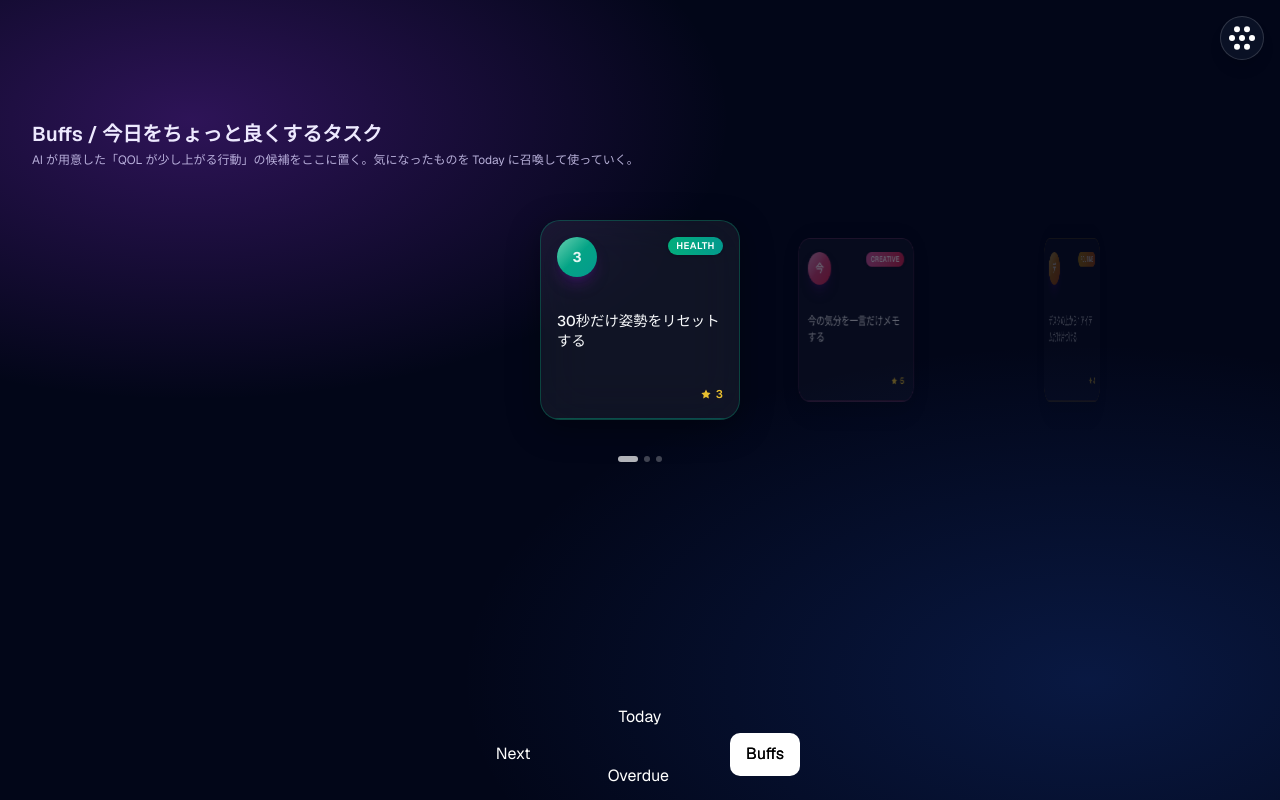
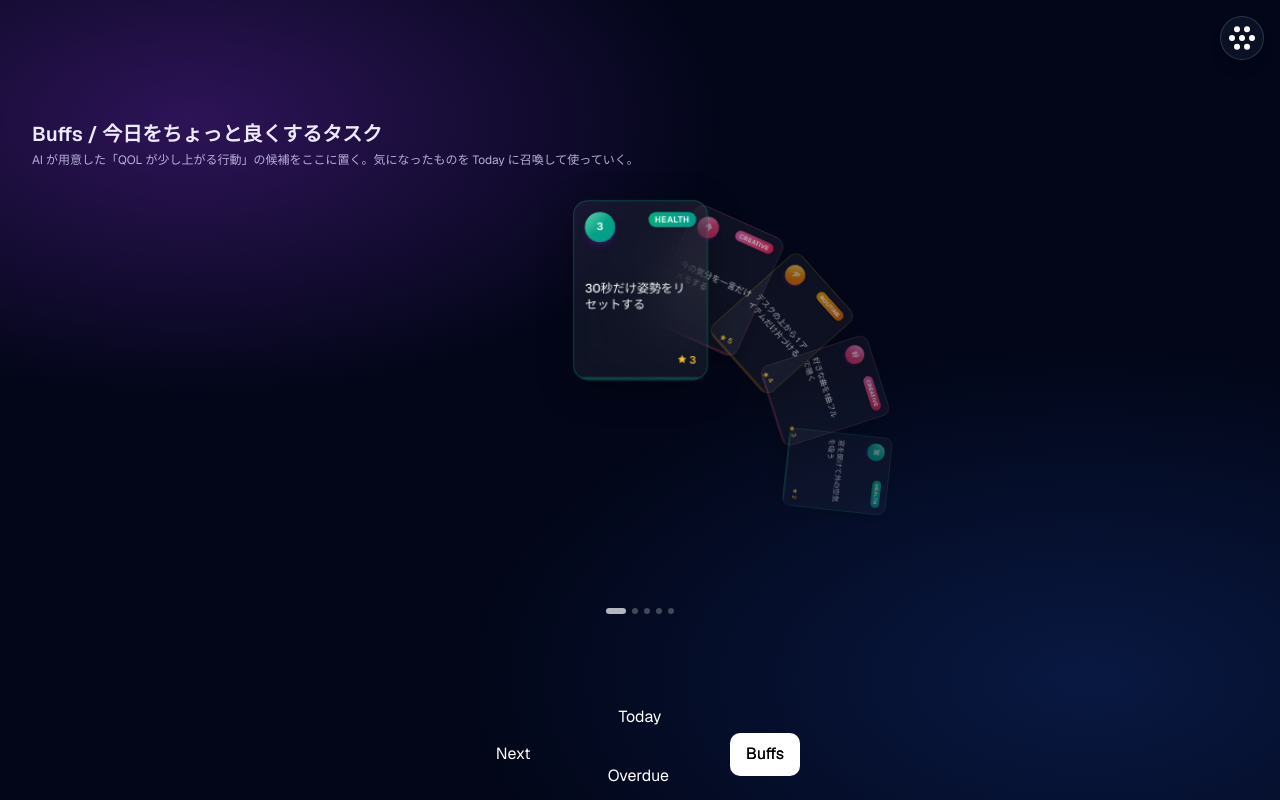
Before and after one commit to tuzuya/daily-app, a Next.js app: page /buffs in a window 1280 px wide. Built offline with nearby package versions, Linux system fonts and the light colour scheme.

Commit message:
カードスライドの調整

```diff
--- a/src/app/components/SpaceNavigator.tsx
+++ b/src/app/components/SpaceNavigator.tsx
@@ -107,6 +107,47 @@ const MOCK_TODAY: Task[] = [
     createdAt: Date.now() - 3600000,
     done: false,
   },
+  {
+    id: "t4",
+    title: "TypeScript の型パズルを1問だけ解く",
+    category: "study",
+    points: 15,
+    deadline: new Date().toISOString().slice(0, 10),
+    description: "type-challenges から Easy を1問ピックアップして解く。",
+    estimatedMinutes: 20,
+    createdAt: Date.now() - 7200000,
+    done: false,
+  },
+  {
+    id: "t5",
+    title: "散歩しながら音声メモを1つ録る",
+    category: "creative",
+    points: 8,
+    description: "外に出て5分歩きながら、頭に浮かんだアイデアを音声メモに残す。",
+    estimatedMinutes: 10,
+    createdAt: Date.now() - 43200000,
+    done: false,
+  },
+  {
+    id: "t6",
+    title: "デスク周りを30秒だけ片づける",
+    category: "routine",
+    points: 3,
+    description: "目の前の1アイテムだけ元に戻す。小さな達成感で集中モードに入る。",
+    estimatedMinutes: 1,
+    createdAt: Date.now() - 1800000,
+    done: false,
+  },
+  {
+    id: "t7",
+    title: "水を1杯飲んでストレッチ",
+    category: "health",
+    points: 4,
+    description: "水分補給と軽い首・肩のストレッチ。1分で完了。",
+    estimatedMinutes: 2,
+    createdAt: Date.now() - 900000,
+    done: false,
+  },
 ];
 
 const MOCK_NEXT: Task[] = [
@@ -141,6 +182,27 @@ const MOCK_NEXT: Task[] = [
     createdAt: Date.now() - 604800000,
     done: false,
   },
+  {
+    id: "n4",
+    title: "ポートフォリオに載せるプロジェクトを選定する",
+    category: "skill",
+    points: 20,
+    deadline: new Date(Date.now() + 86400000 * 7).toISOString().slice(0, 10),
+    description: "過去の制作物から3つ選び、スクリーンショットと概要を準備する。",
+    estimatedMinutes: 30,
+    createdAt: Date.now() - 345600000,
+    done: false,
+  },
+  {
+    id: "n5",
+    title: "来週のミーティング資料の下書き",
+    category: "study",
+    points: 15,
+    deadline: new Date(Date.now() + 86400000 * 5).toISOString().slice(0, 10),
+    estimatedMinutes: 25,
+    createdAt: Date.now() - 172800000,
+    done: false,
+  },
 ];
 
 const MOCK_OVERDUE: Task[] = [
@@ -165,6 +227,28 @@ const MOCK_OVERDUE: Task[] = [
       "「もうやらなくていい」と判断したタスクを勇気を持って手放す練習。",
     estimatedMinutes: 5,
     createdAt: Date.now() - 1296000000,
+    done: false,
+  },
+  {
+    id: "o3",
+    title: "返信し忘れていたメッセージに返事する",
+    category: "routine",
+    points: 8,
+    deadline: new Date(Date.now() - 86400000 * 2).toISOString().slice(0, 10),
+    description: "未読のまま放置していた連絡に短くても返信する。",
+    estimatedMinutes: 5,
+    createdAt: Date.now() - 604800000,
+    done: false,
+  },
+  {
+    id: "o4",
+    title: "Figma のプロトタイプを仕上げる",
+    category: "creative",
+    points: 25,
+    deadline: new Date(Date.now() - 86400000 * 1).toISOString().slice(0, 10),
+    description: "途中で止まっていたUIデザインの仕上げ。",
+    estimatedMinutes: 40,
+    createdAt: Date.now() - 1036800000,
     done: false,
   },
 ];
@@ -197,6 +281,26 @@ const MOCK_BUFFS: Task[] = [
     points: 4,
     description: "1つだけ元の場所に戻すか捨てる。小さな達成感が集中力を回復させる。",
     estimatedMinutes: 2,
+    createdAt: Date.now(),
+    done: false,
+  },
+  {
+    id: "b4",
+    title: "好きな曲を1曲フルで聴く",
+    category: "creative",
+    points: 3,
+    description: "作業BGMではなく、1曲だけ集中して聴く時間を作る。",
+    estimatedMinutes: 4,
+    createdAt: Date.now(),
+    done: false,
+  },
+  {
+    id: "b5",
+    title: "窓を開けて外の空気を吸う",
+    category: "health",
+    points: 2,
+    description: "30秒でいいので新鮮な空気を吸って気分をリセット。",
+    estimatedMinutes: 1,
     createdAt: Date.now(),
     done: false,
   },
--- a/src/app/components/TaskCard.tsx
+++ b/src/app/components/TaskCard.tsx
@@ -61,7 +61,7 @@ export default function TaskCard({ task, onPress }: TaskCardProps) {
       type="button"
       onClick={() => onPress?.(task)}
       className={[
-        "group relative aspect-square w-full overflow-hidden rounded-[20px] border text-left",
+        "group relative aspect-[3/4] w-full overflow-hidden rounded-[14px] border text-left",
         "bg-white/[0.06] backdrop-blur-xl shadow-[0_8px_32px_rgba(0,0,0,0.35)]",
         "transition-all duration-300 ease-out",
         "hover:bg-white/[0.1] hover:shadow-[0_12px_40px_rgba(100,60,180,0.25)] hover:scale-[1.015]",
@@ -69,18 +69,17 @@ export default function TaskCard({ task, onPress }: TaskCardProps) {
         color.border,
       ].join(" ")}
     >
-      {/* Hover shimmer */}
       <div className="pointer-events-none absolute inset-0 opacity-0 transition-opacity duration-500 group-hover:opacity-100">
-        <div className="absolute -inset-[1px] rounded-[20px] bg-gradient-to-br from-white/10 via-transparent to-purple-400/10" />
+        <div className="absolute -inset-[1px] rounded-[14px] bg-gradient-to-br from-white/10 via-transparent to-purple-400/10" />
       </div>
 
-      <div className="relative flex h-full flex-col justify-between p-4">
+      <div className="relative flex h-full flex-col justify-between p-2.5">
         {/* Top: thumbnail + category */}
-        <div className="flex items-start justify-between">
+        <div className="flex items-start justify-between gap-1">
           <div
             className={[
-              "relative h-10 w-10 flex-shrink-0 overflow-hidden rounded-full",
-              "bg-gradient-to-br shadow-lg shadow-purple-900/40",
+              "relative h-7 w-7 flex-shrink-0 overflow-hidden rounded-full",
+              "bg-gradient-to-br shadow-md shadow-purple-900/40",
               color.gradient,
             ].join(" ")}
           >
@@ -91,7 +90,7 @@ export default function TaskCard({ task, onPress }: TaskCardProps) {
                 className="h-full w-full object-cover"
               />
             ) : (
-              <div className="flex h-full w-full items-center justify-center text-sm font-bold text-white/90">
+              <div className="flex h-full w-full items-center justify-center text-[0.6rem] font-bold text-white/90">
                 {task.title.charAt(0).toUpperCase()}
               </div>
             )}
@@ -100,7 +99,7 @@ export default function TaskCard({ task, onPress }: TaskCardProps) {
 
           <span
             className={[
-              "rounded-full bg-gradient-to-r px-2 py-0.5 text-[0.6rem] font-semibold uppercase tracking-wider text-white shadow-sm",
+              "rounded-full bg-gradient-to-r px-1.5 py-px text-[0.5rem] font-semibold uppercase tracking-wider text-white shadow-sm",
               color.gradient,
             ].join(" ")}
           >
@@ -109,18 +108,18 @@ export default function TaskCard({ task, onPress }: TaskCardProps) {
         </div>
 
         {/* Middle: title */}
-        <p className="text-[0.9rem] font-medium leading-snug text-slate-50 line-clamp-3">
+        <p className="text-[0.7rem] font-medium leading-snug text-slate-50 line-clamp-3">
           {task.title}
         </p>
 
         {/* Bottom: deadline + points */}
         <div className="flex items-end justify-between">
           {deadlineText ? (
-            <div className="flex items-center gap-1 text-[0.65rem] text-slate-400">
+            <div className="flex items-center gap-0.5 text-[0.55rem] text-slate-400">
               <svg
                 viewBox="0 0 20 20"
                 fill="currentColor"
-                className="h-3 w-3 text-slate-500"
+                className="h-2.5 w-2.5 text-slate-500"
               >
                 <path
                   fillRule="evenodd"
@@ -134,11 +133,11 @@ export default function TaskCard({ task, onPress }: TaskCardProps) {
             <span />
           )}
 
-          <span className="flex items-center gap-1 text-[0.7rem] font-semibold text-amber-300/90">
+          <span className="flex items-center gap-0.5 text-[0.6rem] font-semibold text-amber-300/90">
             <svg
               viewBox="0 0 20 20"
               fill="currentColor"
-              className="h-3 w-3"
+              className="h-2.5 w-2.5"
             >
               <path d="M10 1l2.39 4.84 5.34.78-3.87 3.77.91 5.33L10 13.28l-4.77 2.51.91-5.33L2.27 6.69l5.34-.78L10 1z" />
             </svg>
@@ -147,7 +146,6 @@ export default function TaskCard({ task, onPress }: TaskCardProps) {
         </div>
       </div>
 
-      {/* Bottom accent line */}
       <div
         className={[
           "absolute bottom-0 left-0 h-[1.5px] w-full bg-gradient-to-r opacity-40",
--- a/src/app/components/TaskCarousel.tsx
+++ b/src/app/components/TaskCarousel.tsx
@@ -1,24 +1,17 @@
 "use client";
 
-import {
-  motion,
-  useMotionValue,
-  useSpring,
-  type PanInfo,
-} from "framer-motion";
+import { motion, type PanInfo } from "framer-motion";
 import { useCallback, useRef, useState } from "react";
 import type { Task } from "@/types/task";
 import TaskCard from "./TaskCard";
 
-const CARD_W = 200;
-const CARD_GAP = 16;
-const STEP = CARD_W + CARD_GAP;
-const ROTATE_DEG = 45;
-const DEPTH_PX = 180;
-const SCALE_CENTER = 1;
+const CARD_SIZE = 125;
+const ARC_RADIUS = 250;
+const ANGLE_STEP = 0.42;
+const SCALE_CENTER = 1.08;
 const SCALE_SIDE = 0.82;
-const OPACITY_SIDE = 0.55;
-const SWIPE_THRESHOLD = 40;
+const OPACITY_SIDE = 0.85;
+const SWIPE_THRESHOLD = 30;
 
 export type TaskCarouselProps = {
   tasks: Task[];
@@ -27,104 +20,94 @@ export type TaskCarouselProps = {
 
 export default function TaskCarousel({ tasks, onSelect }: TaskCarouselProps) {
   const [activeIndex, setActiveIndex] = useState(0);
-  const dragX = useMotionValue(0);
-  const springX = useSpring(0, { stiffness: 300, damping: 30 });
   const isDragging = useRef(false);
 
   const count = tasks.length;
 
   const goTo = useCallback(
     (idx: number) => {
-      const clamped = Math.max(0, Math.min(count - 1, idx));
-      setActiveIndex(clamped);
-      springX.set(-clamped * STEP);
+      setActiveIndex(Math.max(0, Math.min(count - 1, idx)));
     },
-    [count, springX],
+    [count],
   );
 
   const onDragStart = () => {
     isDragging.current = true;
-    dragX.set(0);
   };
 
   const onDragEnd = (_: unknown, info: PanInfo) => {
     isDragging.current = false;
-    const offset = info.offset.x;
-    const velocity = info.velocity.x;
+    const { x: ox } = info.offset;
+    const { x: vx } = info.velocity;
 
     let dir = 0;
-    if (Math.abs(offset) > SWIPE_THRESHOLD || Math.abs(velocity) > 300) {
-      dir = offset > 0 ? -1 : 1;
+    if (Math.abs(ox) > SWIPE_THRESHOLD || Math.abs(vx) > 300) {
+      dir = ox > 0 ? -1 : 1;
     }
     goTo(activeIndex + dir);
   };
 
   return (
     <div
-      className="relative w-full overflow-visible"
-      style={{
-        perspective: "1000px",
-        perspectiveOrigin: "50% 50%",
-        touchAction: "pan-y",
-      }}
+      className="relative w-full"
+      style={{ touchAction: "pan-y" }}
     >
       <motion.div
-        className="flex items-center justify-center"
-        style={{ height: CARD_W + 40 }}
+        className="relative flex items-start justify-center"
+        style={{ height: ARC_RADIUS * 1.1 + CARD_SIZE }}
         drag="x"
         dragConstraints={{ left: 0, right: 0 }}
-        dragElastic={0.15}
+        dragElastic={0.12}
         onDragStart={onDragStart}
         onDragEnd={onDragEnd}
       >
         {tasks.map((task, i) => {
           const offset = i - activeIndex;
+          const angle = offset * ANGLE_STEP;
 
-          const rotateY = clamp(offset * ROTATE_DEG, -70, 70);
-          const translateX = offset * STEP;
-          const translateZ = -Math.abs(offset) * DEPTH_PX;
-          const scale = offset === 0 ? SCALE_CENTER : SCALE_SIDE;
-          const opacity = offset === 0 ? 1 : Math.max(OPACITY_SIDE - Math.abs(offset) * 0.15, 0.15);
-          const zIndex = count - Math.abs(offset);
+          const x = ARC_RADIUS * Math.sin(angle);
+          const y = ARC_RADIUS * (1 - Math.cos(angle));
+          const rotateDeg = angle * (180 / Math.PI);
+
+          const absOff = Math.abs(offset);
+          const scale =
+            absOff === 0
+              ? SCALE_CENTER
+              : SCALE_SIDE * Math.max(1 - absOff * 0.06, 0.6);
+          const opacity =
+            absOff === 0
+              ? 1
+              : Math.max(OPACITY_SIDE - absOff * 0.08, 0.15);
+          const zIndex = count - absOff;
 
           return (
             <motion.div
               key={task.id}
               className="absolute"
-              style={{ width: CARD_W, zIndex }}
-              animate={{
-                x: translateX,
-                z: translateZ,
-                rotateY,
-                scale,
-                opacity,
+              style={{
+                width: CARD_SIZE,
+                zIndex,
+                originX: 0.5,
+                originY: 0,
               }}
-              transition={{
-                type: "spring",
-                stiffness: 300,
-                damping: 28,
-              }}
+              animate={{ x, y, rotate: rotateDeg, scale, opacity }}
+              transition={{ type: "spring", stiffness: 320, damping: 28 }}
               onClick={() => {
                 if (isDragging.current) return;
-                if (offset !== 0) {
-                  goTo(i);
-                }
+                if (offset !== 0) goTo(i);
               }}
             >
-              <div style={{ transformStyle: "preserve-3d" }}>
-                <TaskCard
-                  task={task}
-                  onPress={offset === 0 ? onSelect : undefined}
-                />
-              </div>
+              <TaskCard
+                task={task}
+                onPress={offset === 0 ? onSelect : undefined}
+              />
             </motion.div>
           );
         })}
       </motion.div>
 
-      {/* Dot indicators */}
       {count > 1 && (
-        <div className="mt-4 flex justify-center gap-1.5">
+        <div className="mt-2 flex justify-center gap-1.5">
           {tasks.map((_, i) => (
             <button
               key={i}
@@ -143,7 +126,3 @@ export default function TaskCarousel({ tasks, onSelect }: TaskCarouselProps) {
     </div>
   );
 }
-
-function clamp(value: number, min: number, max: number) {
-  return Math.min(max, Math.max(min, value));
-}
```
